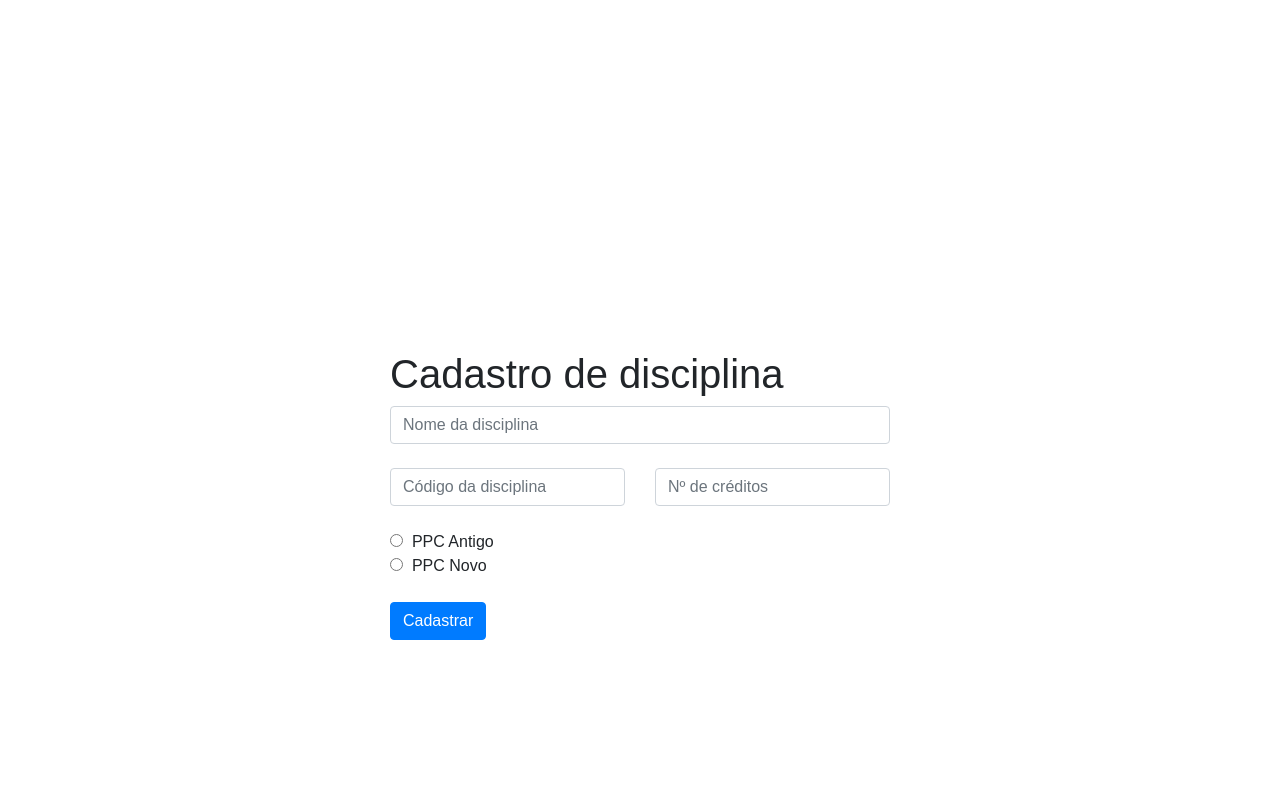
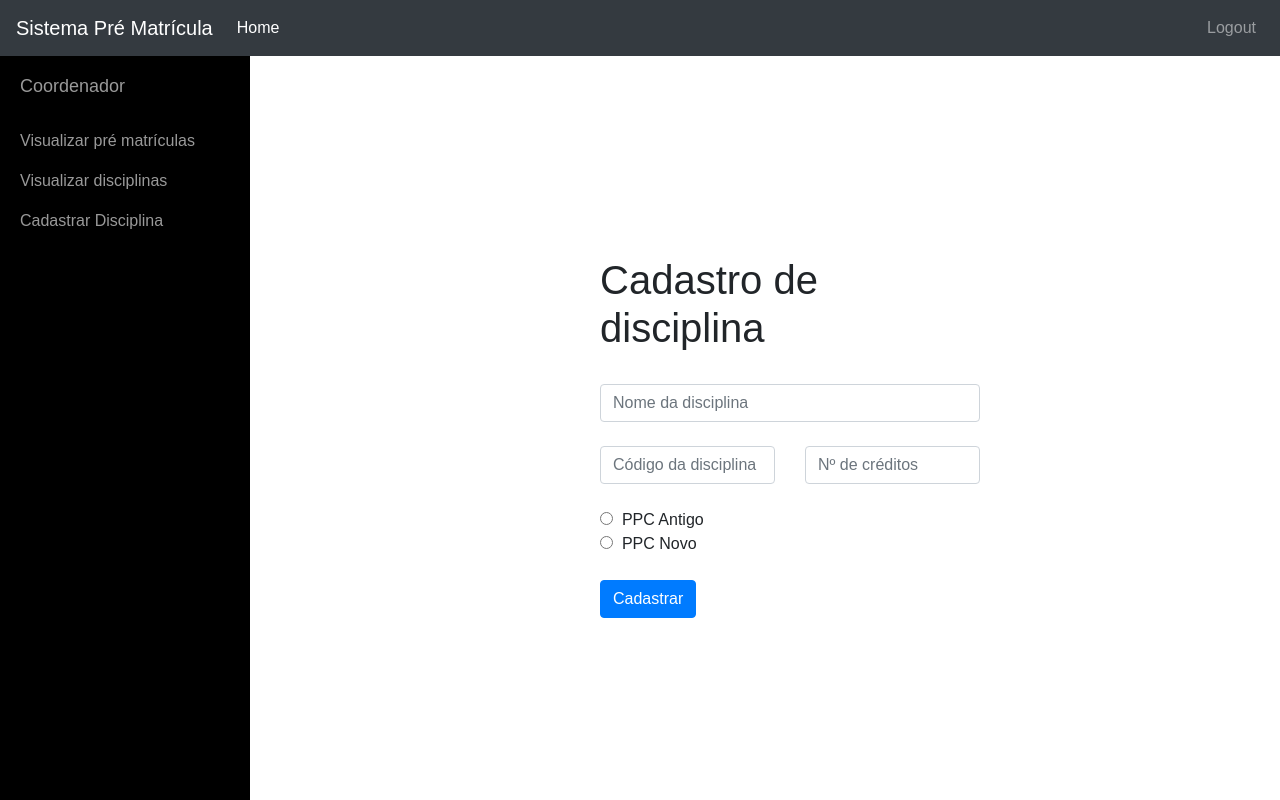
Before and after one commit to avdLuna/pre-matricula-frontend, a React (Create React App) app: page /course/register in a window 1280 px wide. Built offline with nearby package versions, Linux system fonts and the light colour scheme.

Commit message:
[Add] Admin navbar and course register

```diff
--- a/src/App.js
+++ b/src/App.js
@@ -2,6 +2,7 @@ import React, { Component } from 'react';
 import { BrowserRouter,Route } from 'react-router-dom';
 import Login from './components/login/login';
 import RegisterCourse from './components/course/register/register_course';
+import AdminNavbar from './components/menu/admin/admin_navbar';
 
 
 class App extends Component {
@@ -12,7 +13,7 @@ class App extends Component {
       <div className="App">
         <Route exact path="/" component={Login}   />
         <Route exact path="/course/register" component={RegisterCourse}   />
-
+        <Route exact path="/menu" component={AdminNavbar}   />
       </div>
     </BrowserRouter>
     );
--- a/src/components/course/register/register_course.css
+++ b/src/components/course/register/register_course.css
@@ -1,6 +1,6 @@
 #register_component {
-  margin-top: 350px;
-  margin-left: auto;
-  margin-right: auto;
+  margin-top: 200px;
+  margin-right: 300px;
+  margin-left: 600px;
   max-width: 500px;
 }
--- a/src/components/course/register/register_course.js
+++ b/src/components/course/register/register_course.js
@@ -4,6 +4,7 @@ import CodeInput from './code_input';
 import CreditInput from './credit_input';
 import PPCRadio from './ppc_radio';
 import RegisterButton from './register_button';
+import AdminNavbar from '../../menu/admin/admin_navbar'
 import './register_course.css';
 
 class RegisterCourse extends Component {
@@ -38,8 +39,11 @@ class RegisterCourse extends Component {
 
   render(){
     return (
+      <div>
+        <AdminNavbar />
       <div id="register_component" >
         <h1>Cadastro de disciplina</h1>
+        <br />
         <NameInput updateName={ newName => this.updateName(newName) } />
         <br />
         <div className="row">
@@ -55,6 +59,7 @@ class RegisterCourse extends Component {
       <br/>
       <RegisterButton registerInfo={this.state} />
     </div>
+    </div>
     );
   };
 };
--- /dev/null
+++ b/src/components/menu/admin/admin_navbar.js
@@ -0,0 +1,56 @@
+import React, {Component} from 'react'
+import './navbar.css'
+
+class AdminNavbar extends Component {
+
+  constructor(props){
+    super(props);
+  }
+
+  render () {
+    return (
+        <div>
+          <div>
+            <nav className="navbar navbar-expand-lg navbar-dark bg-dark">
+                <a className="navbar-brand" href="#">Sistema Pré Matrícula</a>
+                <button className="navbar-toggler" type="button" data-toggle="collapse" data-target="#navbarNav" aria-controls="navbarNav" aria-expanded="false" aria-label="Toggle navigation">
+                  <span className="navbar-toggler-icon"></span>
+                </button>
+              <div className="collapse navbar-collapse" id="navbarNav">
+                <ul className="navbar-nav">
+                  <li className="nav-item active" >
+                    <a className="nav-link" href="#">Home <span className="sr-only">(current)</span></a>
+                  </li>
+                </ul>
+                <ul className="navbar-nav ml-auto">
+                 <li className="nav-item">
+                     <a className="nav-link" href="" data-target="#myModal" data-toggle="modal">Logout</a>
+                 </li>
+             </ul>
+              </div>
+            </nav>
+          </div>
+          <div id="sidebar-wrapper">
+            <ul className="sidebar-nav">
+                <li className="sidebar-brand">
+                    <a href="#">
+                        Coordenador
+                    </a>
+                </li>
+                <li>
+                    <a href="/pre-enrollments">Visualizar pré matrículas</a>
+                </li>
+                <li>
+                    <a href="/course">Visualizar disciplinas</a>
+                </li>
+                <li>
+                    <a href="/course/register">Cadastrar Disciplina</a>
+                </li>
+            </ul>
+          </div>
+        </div>
+);
+  }
+}
+
+export default AdminNavbar;
--- /dev/null
+++ b/src/components/menu/admin/navbar.css
@@ -0,0 +1,117 @@
+#wrapper {
+    padding-left: 0;
+    -webkit-transition: all 0.5s ease;
+    -moz-transition: all 0.5s ease;
+    -o-transition: all 0.5s ease;
+    transition: all 0.5s ease;
+}
+
+#wrapper.toggled {
+    padding-left: 250px;
+}
+
+#sidebar-wrapper {
+    z-index: 1000;
+    position: fixed;
+    left: 250px;
+    width: 0;
+    height: 100%;
+    margin-left: -250px;
+    overflow-y: auto;
+    background: #000;
+    -webkit-transition: all 0.5s ease;
+    -moz-transition: all 0.5s ease;
+    -o-transition: all 0.5s ease;
+    transition: all 0.5s ease;
+}
+
+#wrapper.toggled #sidebar-wrapper {
+    width: 250px;
+}
+
+#page-content-wrapper {
+    width: 100%;
+    position: absolute;
+    padding: 15px;
+}
+
+#wrapper.toggled #page-content-wrapper {
+    position: absolute;
+    margin-right: -250px;
+}
+
+/* Sidebar Styles */
+
+.sidebar-nav {
+    position: absolute;
+    top: 0;
+    width: 250px;
+    margin: 0;
+    padding: 0;
+    list-style: none;
+}
+
+.sidebar-nav li {
+    text-indent: 20px;
+    line-height: 40px;
+}
+
+.sidebar-nav li a {
+    display: block;
+    text-decoration: none;
+    color: #999999;
+}
+
+.sidebar-nav li a:hover {
+    text-decoration: none;
+    color: #fff;
+    background: rgba(255,255,255,0.2);
+}
+
+.sidebar-nav li a:active,
+.sidebar-nav li a:focus {
+    text-decoration: none;
+}
+
+.sidebar-nav > .sidebar-brand {
+    height: 65px;
+    font-size: 18px;
+    line-height: 60px;
+}
+
+.sidebar-nav > .sidebar-brand a {
+    color: #999999;
+}
+
+.sidebar-nav > .sidebar-brand a:hover {
+    color: #fff;
+    background: none;
+}
+
+@media(min-width:768px) {
+    #wrapper {
+        padding-left: 250px;
+    }
+
+    #wrapper.toggled {
+        padding-left: 0;
+    }
+
+    #sidebar-wrapper {
+        width: 250px;
+    }
+
+    #wrapper.toggled #sidebar-wrapper {
+        width: 0;
+    }
+
+    #page-content-wrapper {
+        padding: 20px;
+        position: relative;
+    }
+
+    #wrapper.toggled #page-content-wrapper {
+        position: relative;
+        margin-right: 0;
+    }
+}
```
Also changed, not shown: 1 other file (tests, documents, lock files or other folders).
